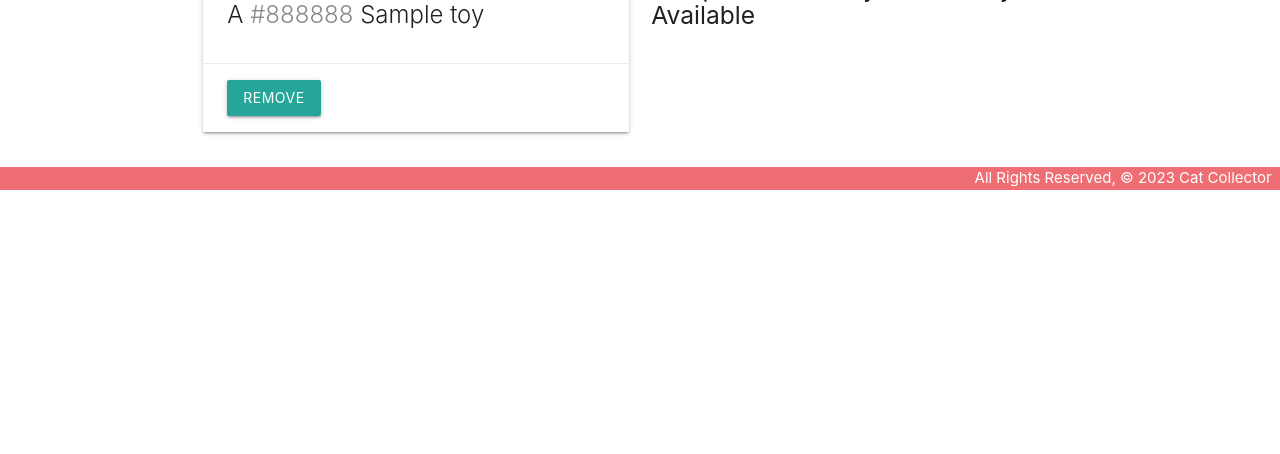
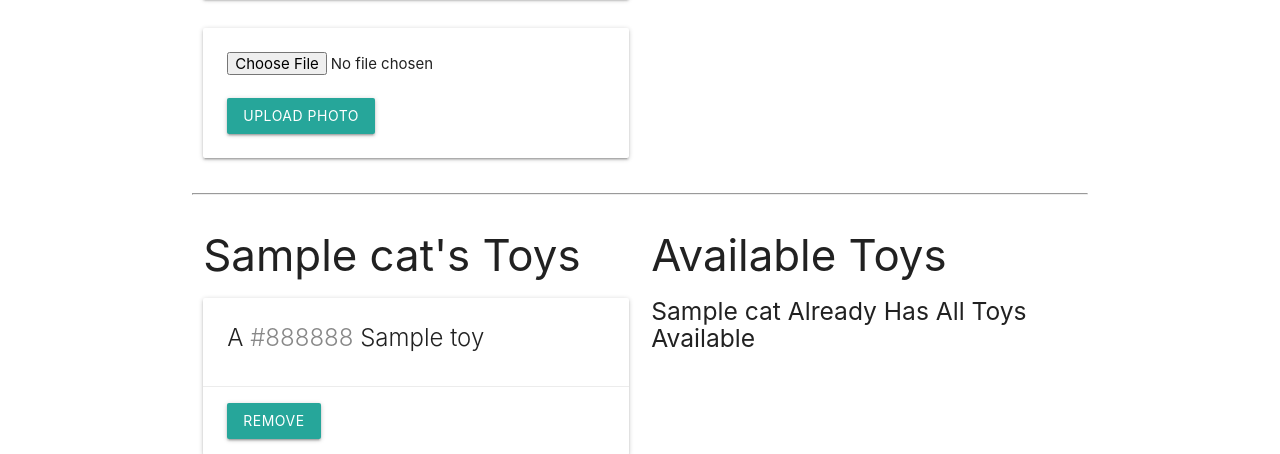
Before and after one commit to OhziiiLov3/cat_collectro2.0, a Django app: page /cats/1/ in a window 1280 px wide. Shown: the part 796-1250 px from the top of the page. Before the commit the page ends 986 px from the top, so only its background shows below. Run offline with Django 4.2, Linux system fonts and the light colour scheme; tables that the repository leaves empty hold one stand-in row (values such as "Sample post").

Commit message:
chore : add Photo model, aws s3 bucket image upload  working

```diff
--- a/catcollector/settings.py
+++ b/catcollector/settings.py
@@ -11,7 +11,11 @@ https://docs.djangoproject.com/en/4.1/ref/settings/
 """
 
 from pathlib import Path
+import environ
 
+
+environ.Env()
+environ.Env.read_env()
 # Build paths inside the project like this: BASE_DIR / 'subdir'.
 BASE_DIR = Path(__file__).resolve().parent.parent
 
--- a/main_app/admin.py
+++ b/main_app/admin.py
@@ -1,8 +1,9 @@
 from django.contrib import admin
 
-from .models import Cat, Feeding, Toy
+from .models import Cat, Feeding, Toy, Photo
 
 # Register your models here.
 admin.site.register(Cat)
 admin.site.register(Feeding)
 admin.site.register(Toy)
+admin.site.register(Photo)
--- a/main_app/models.py
+++ b/main_app/models.py
@@ -55,3 +55,10 @@ class Feeding(models.Model):
 
     class Meta:
      ordering = ['-date']
+
+class Photo(models.Model):
+    url = models.CharField(max_length=200)
+    cat = models.ForeignKey(Cat, on_delete=models.CASCADE)
+
+    def __str__(self):
+        return f"Photo for cat_id: {self.cat_id} @{self.url}"
--- a/main_app/templates/cats/detail.html
+++ b/main_app/templates/cats/detail.html
@@ -21,7 +21,21 @@
         <a href="{% url 'cats_delete' cat.id %}">Delete</a>
       </div>
     </div>
+   <div class="card-image">
+    {% for photo in cat.photo_set.all %}
+    <img class="responsive-img card-panel" src="{{photo.url}}">
+    {% empty %}
+    <div class="card-panel teal-text center-align">No Photos Uploaded</div>
+    {% endfor %}
+</div>
+<form action="{% url 'add_photo' cat.id %}" enctype="multipart/form-data" method="POST" class="card-panel">
+    {% csrf_token %}
+    <input type="file" name="photo-file">
+    <br><br>
+    <button type="submit" class="btn">Upload Photo</button>
+</form>
   </div>
+
 
   <div class="col s6">
     <form action="{% url 'add_feeding' cat.id %}"  method="POST">
--- a/main_app/templates/home.html
+++ b/main_app/templates/home.html
@@ -1,6 +1,6 @@
 {% extends 'base.html' %}
 {% block content %}
     <h1>Home Page</h1>
+    <h2>Welcome to my Django Cat Collector</h2>
 
-<footer>All Rights Reserved, &copy; 2023 Cat Collector</footer>
 {% endblock %}
--- a/main_app/urls.py
+++ b/main_app/urls.py
@@ -12,6 +12,7 @@ path('cats/create/', views.CatCreate.as_view(), name='cats_create'),
 path('cats/<int:pk>/update/', views.CatUpdate.as_view(), name='cats_update'),
 path('cats/<int:pk>/delete/', views.CatDelete.as_view(), name='cats_delete'),
 path('cats/<int:cat_id>/add_feeding/', views.add_feeding, name='add_feeding'),
+path('cats/<int:cat_id>/add_photo/', views.add_photo, name='add_photo'),
 # toys
 path('toys/',views.ToyList.as_view(), name='toys_index'),
 path('toys/<int:pk>/',views.ToyDetail.as_view(), name='toys_detail'),
--- a/main_app/views.py
+++ b/main_app/views.py
@@ -1,8 +1,10 @@
 from django.shortcuts import render, redirect
-
+import uuid
+import boto3
+import os
 from django.views.generic.edit import CreateView, UpdateView, DeleteView
 from django.views.generic import ListView, DetailView
-from .models import Cat, Toy
+from .models import Cat, Toy , Photo
 from .forms import FeedingForm
 
 # Create your views here.
@@ -70,7 +72,7 @@ class ToyDetail(DetailView):
 
 class ToyCreate(CreateView):
     model = Toy
-    # fields = '__all__'
+    fields = '__all__'
 
 
 class ToyUpdate(UpdateView):
@@ -89,3 +91,22 @@ def assoc_toy(request, cat_id, toy_id):
 def remove_toy(request,cat_id, toy_id):
     Cat.objects.get(id=cat_id).toys.remove(toy_id)
     return redirect('detail',cat_id=cat_id)
+
+def add_photo(request, cat_id):
+    # photo-file will be the "name" attribute on the <input type="file">
+    photo_file = request.FILES.get('photo-file', None)
+    if photo_file:
+        s3 = boto3.client('s3')
+    # need a unique "key" for S3 / needs image file extension too
+        key = uuid.uuid4().hex[:6] + photo_file.name[photo_file.name.rfind('.'):]
+        try:
+            bucket = os.environ['S3_BUCKET']
+            s3.upload_fileobj(photo_file, bucket, key)
+              # build the full url string
+            url = f"{os.environ['S3_BASE_URL']}{bucket}/{key}"
+            # assign to cat_id or cat (if you have a cat object)
+            Photo.objects.create(url=url, cat_id=cat_id)
+        except Exception as e:
+            print("An error occured uploading file to S3")
+            print(e)
+    return redirect('detail', cat_id=cat_id)
```
Also changed, not shown: main_app/migrations/0004_photo.py (added).
